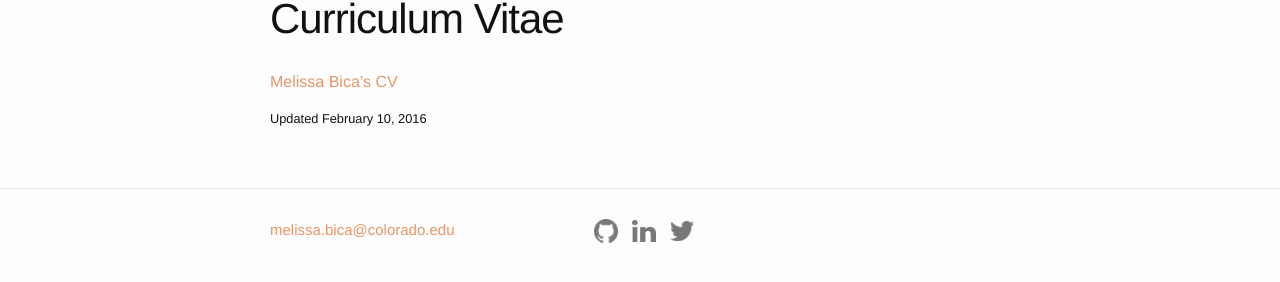
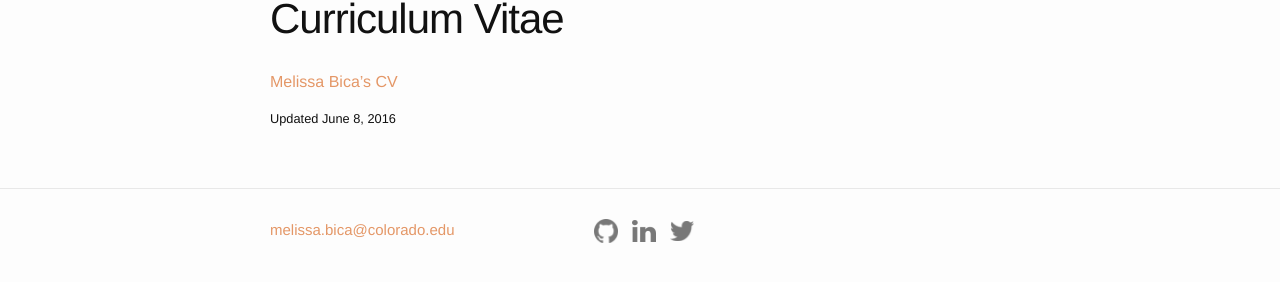
Before and after one commit to melissabica/melissabica.github.io, a Jekyll site: the page built from 3-cv.md, in a window 1280 px wide. Shown: the part 189-471 px from the top of the page. Built offline with Jekyll 4.4.1, drawn with Linux system fonts in a browser that asks for light colours; nearby versions of some CDN libraries; comment, search, counter and statistics services are not loaded.

Commit message:
Updated CV

```diff
--- a/3-cv.md
+++ b/3-cv.md
@@ -6,4 +6,4 @@ permalink: /cv/
 
 [Melissa Bica's CV](/assets/files/MelissaBicaCV.pdf)
 
-<p style="font-size: 0.8em;">Updated February 10, 2016</p>
+<p style="font-size: 0.8em;">Updated June 8, 2016</p>
```
Also changed, not shown: 1 other file.
